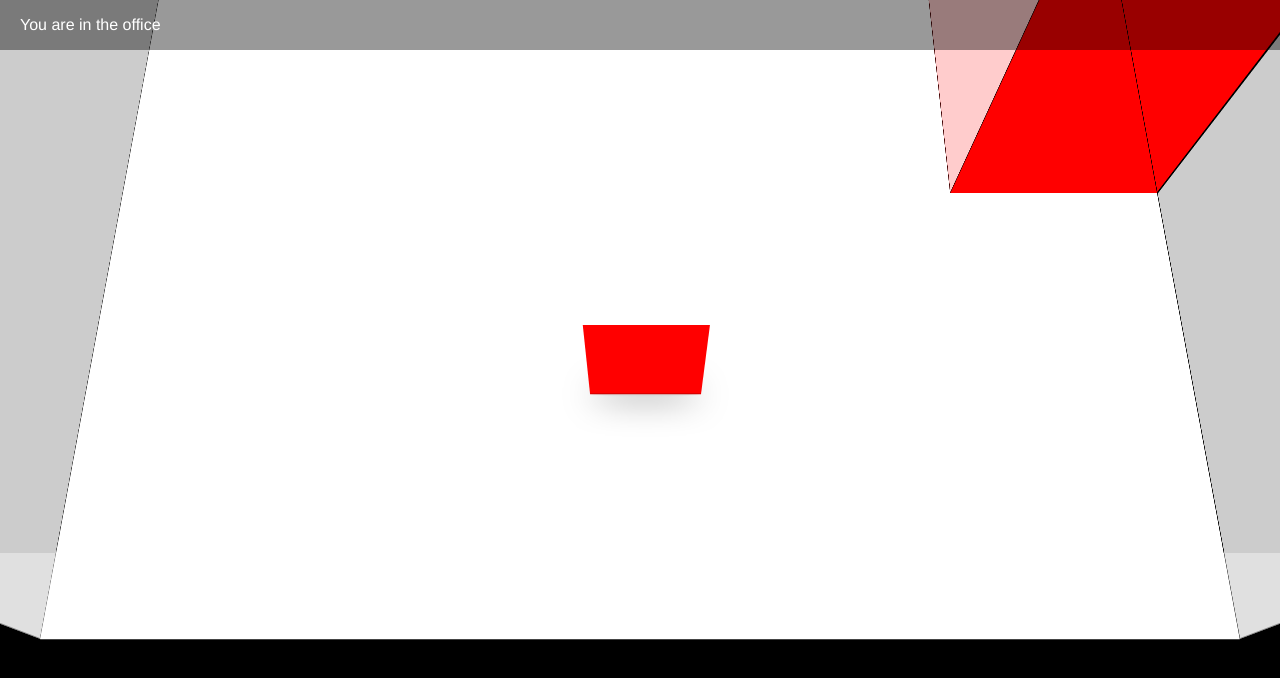
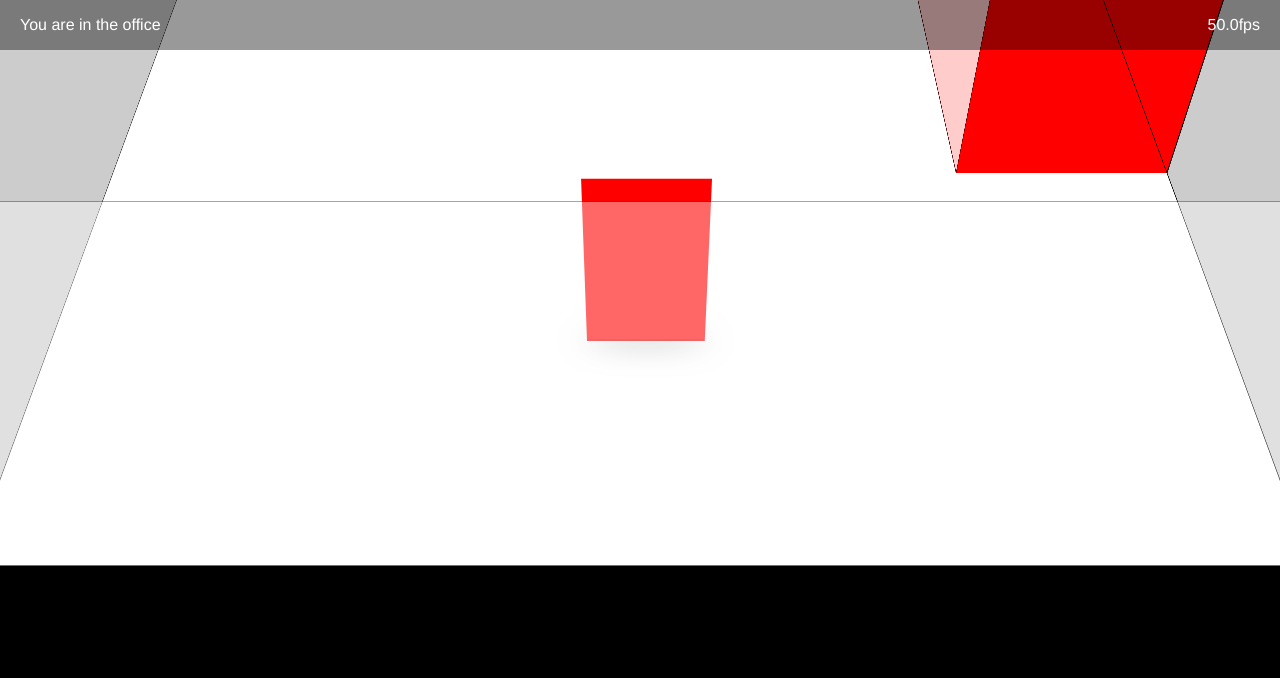
Before and after one commit to barrel/barrel-blocker, a website: page src/index.html in a window 1280 px wide. Drawn offline with nearby package versions, Linux system fonts and the light colour scheme; files that its build step writes are made by us from their sources.

Commit message:
Added global redraw method with FPS tracking

```diff
--- a/src/index.html
+++ b/src/index.html
@@ -10,6 +10,9 @@
 </head>
 <body>
 	<div id="World"></div>
-	<div id="HUD">You are in the <span id="RoomName"></span></div>
+	<div id="HUD">
+		<div>You are in the <span id="RoomName"></span></div>
+		<div id="FPS"></div>
+	</div>
 </body>
 </html>
--- a/src/scripts/script.js
+++ b/src/scripts/script.js
@@ -11,7 +11,8 @@
 		speed: 0.1,
 		cameraSpeed: null,
 		framerate: 50,
-		viewingAngle: 30,
+		actualFPS: null,
+		viewingAngle: 50,
 		world: {
 			width: null,
 			height: null
@@ -31,7 +32,8 @@
 					width: 0.1,
 					height: 0.1
 				}
-			}
+			},
+			npcs: []
 		},
 		currentRoom: null,
 		collisionMatrix: {
@@ -100,12 +102,14 @@
 						y: -game.tile * ((game.levelData.world.length / 2) - game.characters.player.y)
 					};
 					game.cameraSpeed = game.speed * game.tile;
-					game.moveCamera();
+
+					var cameraTransform = game.getTransformCSS(game.camera, 'rotateX('+game.viewingAngle+'deg)');
+
 					game.$world.css({
 						width: game.world.width+'px',
 						height: game.world.length+'px',
 						margin: (game.world.length / -2)+'px 0 0 '+(game.world.width / -2)+'px'
-					});
+					}).css(cameraTransform);
 
 					game.renderEnvironment();
 				},
@@ -424,6 +428,7 @@
 				}
 			});
 
+			game.draw();
 			game.play();
 		},
 
@@ -479,48 +484,23 @@
 			};
 
 			game.moveCharacter(game.characters.player)
-			game.moveCamera();
 		},
 
 		/*
-		*	ANIMATE CHARACTER
+		*	MOVE CHARACTER
 		*	@arg: player / Player object
 		*
-		*	Moves rendered characters in world
+		*	Updates translation values for character;
 		*/
 
-		moveCharacter: function(player){
+		moveCharacter: function(character){
 			var translate = game.positionInPixels({
 				width: 1,
 				height: 1,
-				origin: [player.x,player.y]
+				origin: [character.x,character.y]
 			});
 
-			var styles = {};
-
-			for(var i = 0; i < 2; i++){
-				var prefix = i == 0 ? game.prefix : '';
-				styles[prefix+'transform'] = 'translate3d('+translate.x+'px, '+translate.y+'px, 0)';
-			};
-
-			$(player.domObj).css(styles);
-		},
-
-		/*
-		*	MOVE CAMERA
-		*
-		*	Moves camera while player is moving.
-		*/
-
-		moveCamera: function(){
-			var styles = {};
-
-			for(var i = 0; i < 2; i++){
-				var prefix = i == 0 ? game.prefix : '';
-				styles[prefix+'transform'] = 'translate3d('+game.camera.x+'px, '+game.camera.y+'px, 0) rotateX('+game.viewingAngle+'deg)';
-			};
-
-			game.$world.css(styles);
+			$(character.domObj).data('translate',translate);
 		},
 
 		/*
@@ -592,6 +572,59 @@
 		},
 
 		/*
+		*	DRAW
+		*
+		*	Global front-end redraw function
+		*/
+
+		draw: function(){
+
+			var startFrame = new Date().getTime(),
+				refresh = setInterval(function(){
+
+				// REDRAW PLAYER
+
+				var playerTransform = game.getTransformCSS(game.$player.data('translate'));
+
+				game.$player.css(playerTransform);
+
+				// REDRAW NPCs
+
+
+
+				// REDRAW CAMERA
+
+				var cameraTransform = game.getTransformCSS(game.camera, 'rotateX('+game.viewingAngle+'deg)');
+
+				game.$world.css(cameraTransform);
+
+				// UPDATE HUD
+
+				$('#RoomName').text(game.currentRoom.roomname);
+				$('#FPS').text(game.actualFPS+'fps');
+
+				// GET FRAMERATE
+
+				var endFrame = new Date().getTime(),
+					frameDuration = endFrame - startFrame;
+					game.actualFPS = (1000/frameDuration).toFixed(1);
+					startFrame = endFrame;
+
+			},1000/game.framerate);
+
+		},
+
+		getTransformCSS: function(translate, rotate){
+			rotate = rotate ? rotate : '';
+			var styles = {};
+			for(var i = 0; i < 2; i++){
+				var prefix = i == 0 ? game.prefix : '';
+				styles[prefix+'transform'] = 'translate3d('+translate.x+'px, '+translate.y+'px, 0) '+rotate;
+			};
+			return styles;
+		},
+
+		/*
 		*	PLAY
 		*
 		*	Manages HUD, interactions, scoring etc
@@ -599,14 +632,8 @@
 
 		play: function(){
 
-			alert('Welcome to Barrelblocker! - Use WASD to move.')
-			console.info(game)
-
-			var refreshHud = setInterval(function(){
-				$('#RoomName').text(game.currentRoom.roomname);
-			},100);
-
-			// EMPTY
+			alert('Welcome to Barrelblocker! - Use WASD to move.');
+			console.info(game);
 
 		},
 
--- a/src/styles/styles.less
+++ b/src/styles/styles.less
@@ -43,6 +43,8 @@ body {
 	color: #fff;
 	font-family: 'Helvetica Neue';
 	font-weight: 300;
+
+	.just();
 }
 
 #World{
```
